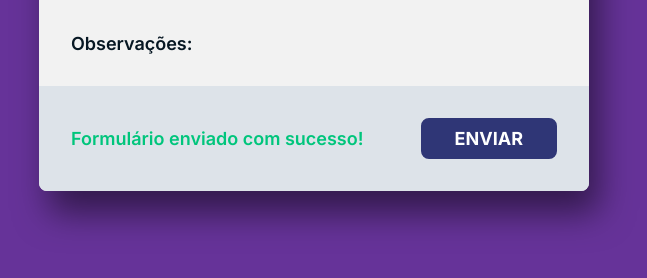
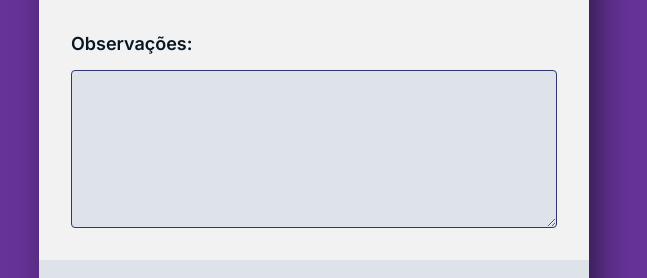
Before and after one commit to LeonneBrito/desafio.vagas, a React (Vite) app: page / in a window 1280 px wide. Shown: the part 462-740 px from the top of the page, without its empty margins (326-973 px from the left). Built offline with nearby package versions, Linux system fonts and the light colour scheme.

Commit message:
feat: create textarea component

```diff
--- a/src/App.tsx
+++ b/src/App.tsx
@@ -5,8 +5,10 @@ import Footer from './components/Footer'
 import Header from './components/Header'
 
 import styles from './styles/Home.module.scss'
+import Textarea from './components/Textarea'
 
 export default function App() {
+  const [text, setText] = useState<string>('')
   const [selectedOptions, setSelectedOptions] = useState<string[]>([])
 
   const handleCheckboxChange = (event: React.ChangeEvent<HTMLInputElement>) => {
@@ -54,6 +56,11 @@ export default function App() {
         </div>
         <div className={styles.questions}>
           <span>Observações:</span>
+          <Textarea
+            name="observations"
+            onChange={(e) => setText(e.target.value)}
+            value={text}
+          />
         </div>
       </form>
       <Footer />
--- /dev/null
+++ b/src/components/Textarea/index.tsx
@@ -0,0 +1,22 @@
+import { ChangeEvent } from 'react'
+
+import styles from './styles.module.scss'
+
+interface TextareaProps {
+  name: string
+  value: string
+  onChange: (event: ChangeEvent<HTMLTextAreaElement>) => void
+}
+
+export default function Textarea({ name, value, onChange }: TextareaProps) {
+  return (
+    <textarea
+      name={name}
+      id={name}
+      value={value}
+      onChange={onChange}
+      className={styles.textArea}
+      rows={7}
+    />
+  )
+}
--- /dev/null
+++ b/src/components/Textarea/styles.module.scss
@@ -0,0 +1,6 @@
+.textArea {
+  border-radius: 4px;
+  border: 1px solid var(--dark-blue-600);
+  background: var(--gray-100);
+  padding: 16px 24px 0 16px;
+}
--- a/src/styles/Home.module.scss
+++ b/src/styles/Home.module.scss
@@ -1,6 +1,4 @@
 .form {
-  width: 100%;
-  height: 100%;
   padding: 0 32px;
   margin-bottom: 32px;
 
```
